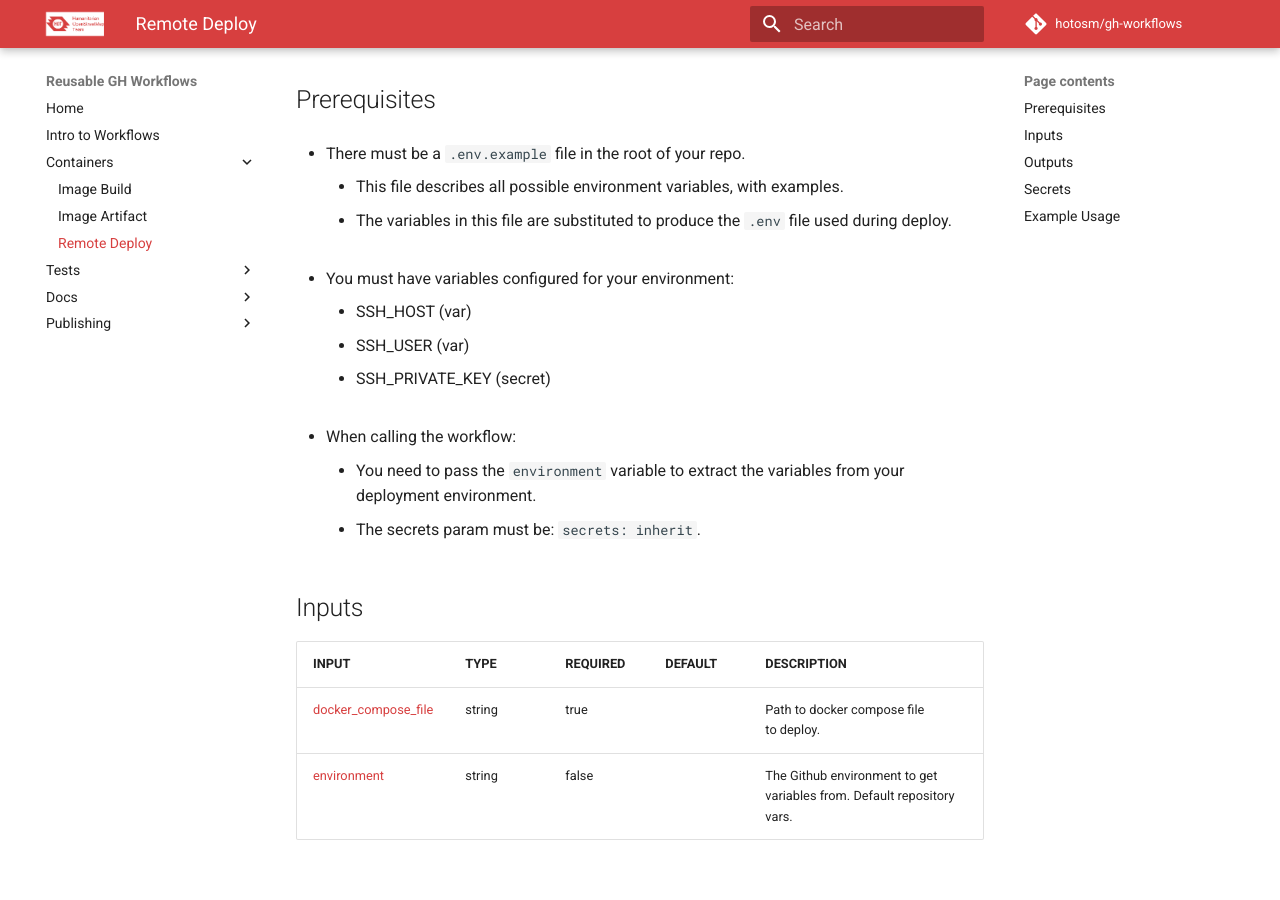
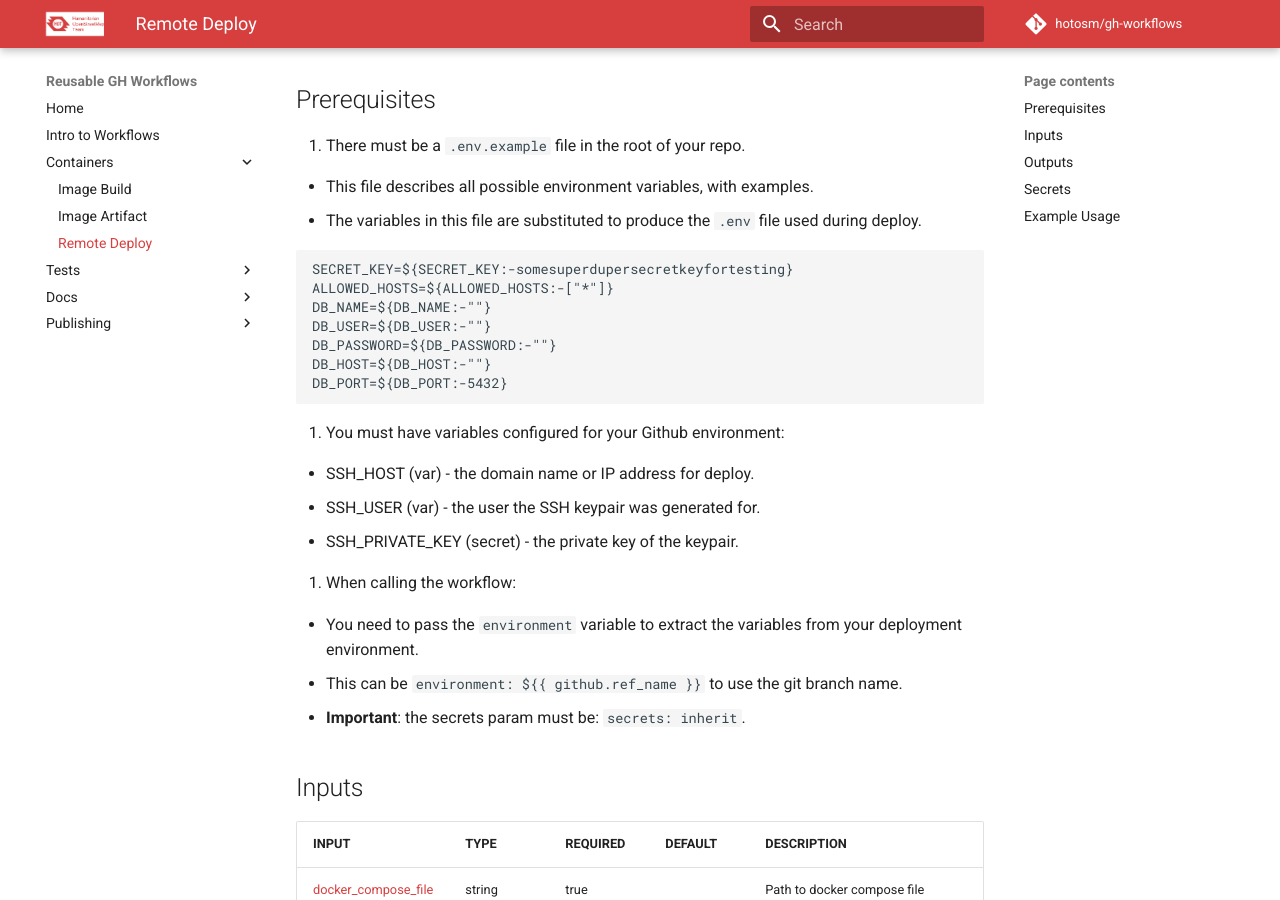
Before and after one commit to hotosm/gh-workflows, an MkDocs documentation site: the page built from docs/remote_deploy.md, in a window 1280 px wide and 900 px high, scrolled down 205 px. Built offline with MkDocs 1.6.1 and Material for MkDocs 9.7.7, drawn with Linux system fonts in a browser that asks for light colours; comment, search, counter and statistics services are not loaded.

Commit message:
docs: revert docs to use numbered lists

````diff
--- a/docs/remote_deploy.md
+++ b/docs/remote_deploy.md
@@ -6,24 +6,35 @@ Deploy to a remote server using docker compose and SSH keys.
 
 ## Prerequisites
 
-- There must be a `.env.example` file in the root of your repo.
+1. There must be a `.env.example` file in the root of your repo.
 
-  - This file describes all possible environment variables,
-    with examples.
-  - The variables in this file are substituted to produce the
-    `.env` file used during deploy.
+- This file describes all possible environment variables,
+  with examples.
+- The variables in this file are substituted to produce the
+  `.env` file used during deploy.
 
-- You must have variables configured for your environment:
+```dotenv
+SECRET_KEY=${SECRET_KEY:-somesuperdupersecretkeyfortesting}
+ALLOWED_HOSTS=${ALLOWED_HOSTS:-["*"]}
+DB_NAME=${DB_NAME:-""}
+DB_USER=${DB_USER:-""}
+DB_PASSWORD=${DB_PASSWORD:-""}
+DB_HOST=${DB_HOST:-""}
+DB_PORT=${DB_PORT:-5432}
+```
 
-  - SSH_HOST (var)
-  - SSH_USER (var)
-  - SSH_PRIVATE_KEY (secret)
+2. You must have variables configured for your Github environment:
 
-- When calling the workflow:
+- SSH_HOST (var) - the domain name or IP address for deploy.
+- SSH_USER (var) - the user the SSH keypair was generated for.
+- SSH_PRIVATE_KEY (secret) - the private key of the keypair.
 
-  - You need to pass the `environment` variable to
-    extract the variables from your deployment environment.
-  - The secrets param must be: `secrets: inherit`.
+3. When calling the workflow:
+
+- You need to pass the `environment` variable to
+  extract the variables from your deployment environment.
+- This can be `environment: ${{ github.ref_name }}` to use the git branch name.
+- **Important**: the secrets param must be: `secrets: inherit`.
 
 ## Inputs
 
````
Also changed, not shown: docs/test_compose.md (+36 -36 lines), docs/test_pytest.md (+2 -2 lines).
